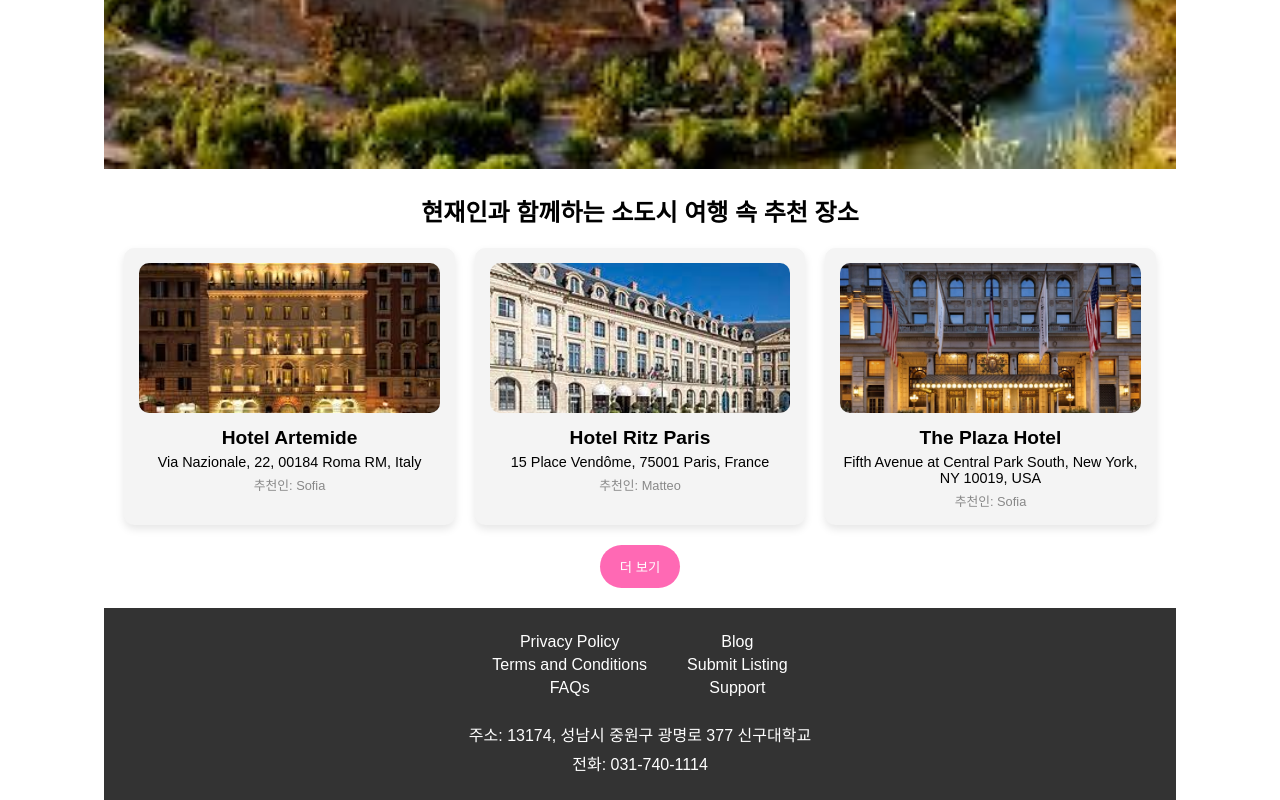
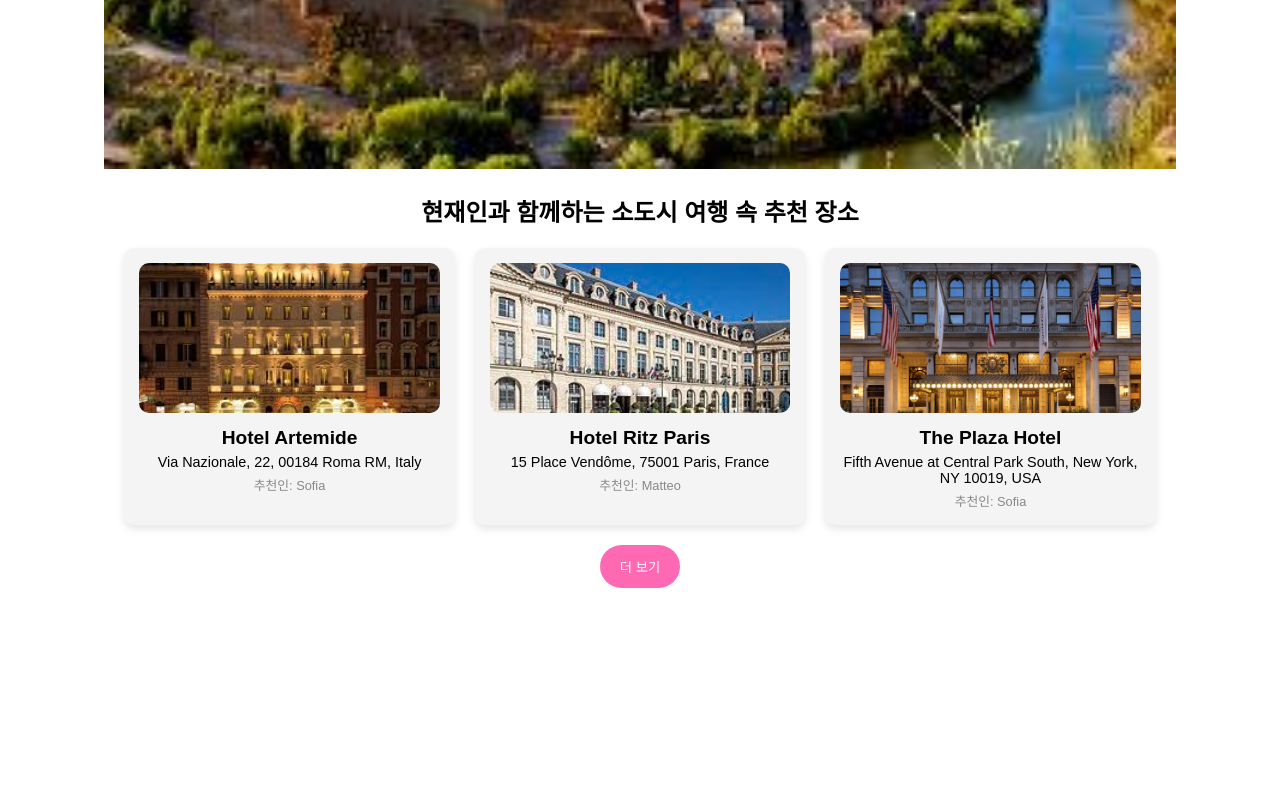
Before and after one commit to spttmssla55/ITShingu_2, a React (Create React App) app in the folder begin/: page /locals in a window 1280 px wide. Shown: the part 528-1328 px from the top of the page. After the commit the page ends 1136 px from the top, so only its background shows below. Built offline with nearby package versions, Linux system fonts and the light colour scheme.

Commit message:
Locals footer 제거 (한석현)

```diff
--- a/begin/src/Locals/Locals.css
+++ b/begin/src/Locals/Locals.css
@@ -138,36 +138,6 @@
     background-color: #ff4081;
   }
 
-  /* Footer 스타일링 */
-  .footer {
-    background-color: #333;
-    color: white;
-    padding: 20px;
-    text-align: center;
-  }
-
-  .footer-info {
-    display: flex;
-    justify-content: center;
-    margin-bottom: 20px;
-    gap: 40px;
-  }
-
-  .footer-info ul {
-    list-style: none;
-  }
-
-  .footer-info a {
-    color: white;
-    text-decoration: none;
-    margin: 5px 0;
-    display: block;
-  }
-
-  .footer-contact p {
-    margin: 5px 0;
-  }
-
   @media (max-width: 768px) {
     .header-text h1 {
       font-size: 1.5rem;
--- a/begin/src/Locals/Locals.js
+++ b/begin/src/Locals/Locals.js
@@ -86,24 +86,6 @@
         <button className="view-more-btn">더 보기</button>
       </section>
 
-      <footer className="footer">
-        <div className="footer-info">
-          <ul>
-            <li><a href="#">Privacy Policy</a></li>
-            <li><a href="#">Terms and Conditions</a></li>
-            <li><a href="#">FAQs</a></li>
-          </ul>
-          <ul>
-            <li><a href="#">Blog</a></li>
-            <li><a href="#">Submit Listing</a></li>
-            <li><a href="#">Support</a></li>
-          </ul>
-        </div>
-        <div className="footer-contact">
-          <p>주소: 13174, 성남시 중원구 광명로 377 신구대학교</p>
-          <p>전화: 031-740-1114</p>
-        </div>
-      </footer>
     </div>
   );
 };
```
